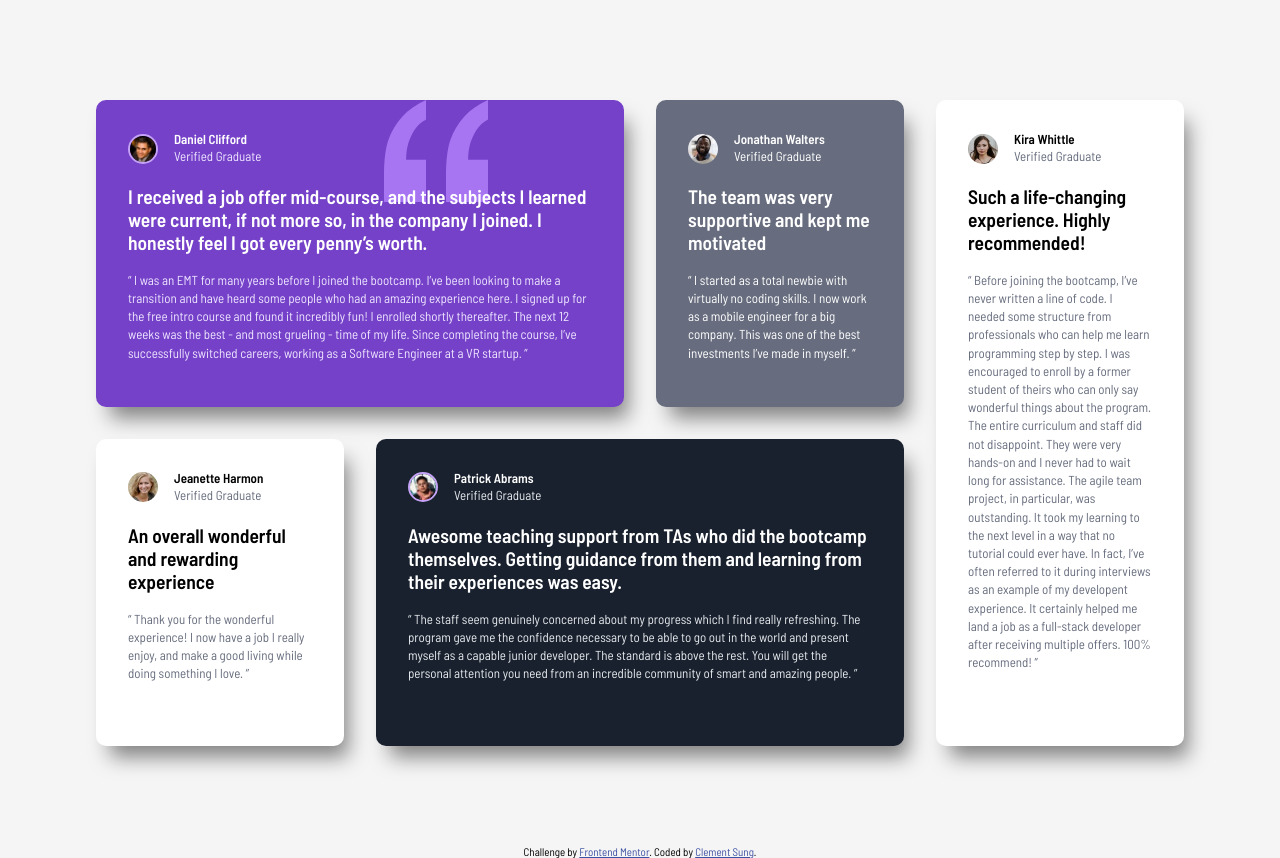
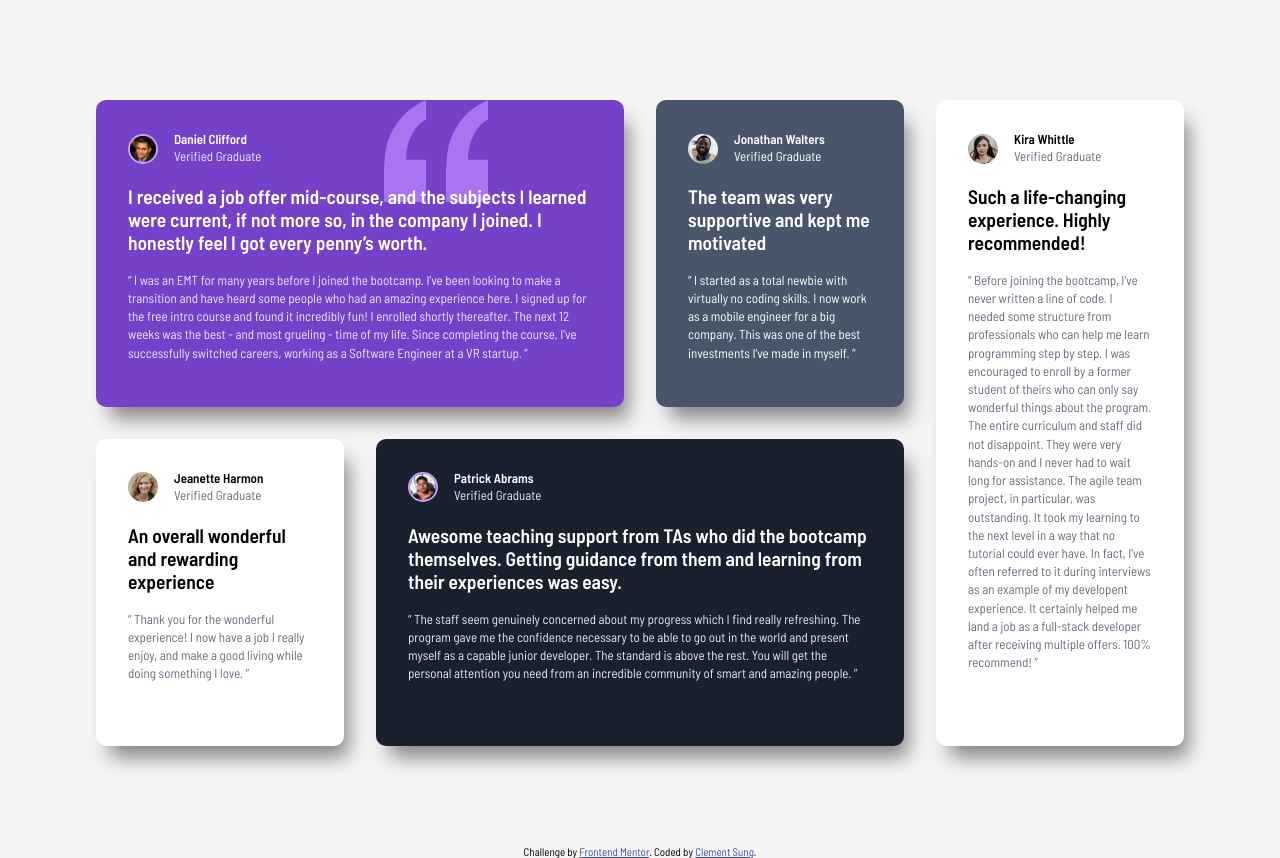
Before and after one commit to clembrulee/testimonial-grid, a plain HTML site: page index.html in a window 1280 px wide. Drawn offline with Linux system fonts and the light colour scheme.

Commit message:
update background color of testimonial

```diff
--- a/assets/css/styles.css
+++ b/assets/css/styles.css
@@ -294,7 +294,7 @@ main {
 }
 
 .post-card:nth-of-type(2) {
-  background: var(--Grey-400);
+  background: var(--Grey-500);
   color: var(--White);
   grid-column: 1/ 1;
 }
```
